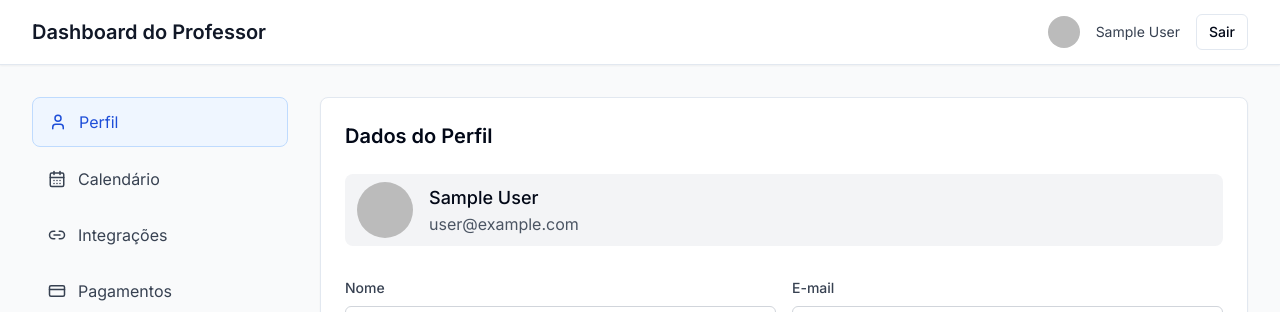
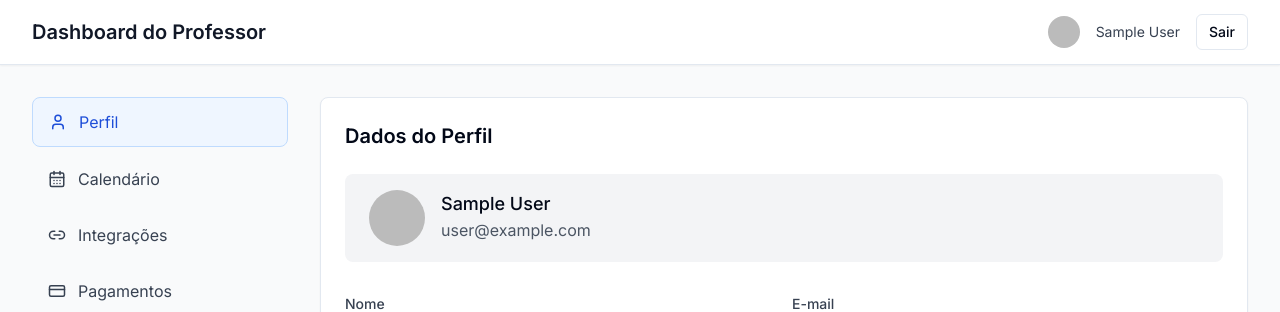
Before and after one commit to cbsalt/aula-magica-agendamento, a Next.js app: page /dashboard in a window 1280 px wide. Shown: the top 312 px of the page. Built offline with nearby package versions, Linux system fonts and the light colour scheme; no server answers; sample sign-in values are in the browser's storage.

Commit message:
loading profile with skeleton

```diff
--- a/src/components/Dashboard/ProfileSection.tsx
+++ b/src/components/Dashboard/ProfileSection.tsx
@@ -35,6 +35,8 @@ export const ProfileSection = () => {
     console.log("Saving profile:", formData);
   };
 
+  const loadingProfile = session?.user?.name;
+
   return (
     <Card>
       <CardContent className="p-6">
@@ -42,17 +44,29 @@ export const ProfileSection = () => {
         <div className="space-y-6">
           <FormProvider {...methods}>
             <div className="flex items-center space-x-4 bg-gray-100 px-3 py-2 rounded-lg">
-              {session?.user?.image && (
-                <img
-                  src={session.user.image}
-                  alt={session.user.name || ""}
-                  className="w-14 h-14 rounded-full"
-                />
+              {loadingProfile ? (
+                <div className="px-3 py-2 rounded-lg w-full flex flex-row align-items-center justify-content-center gap-4">
+                  <img
+                    src={session.user.image}
+                    alt={session.user.name || ""}
+                    className="w-14 h-14 rounded-full"
+                  />
+                  <div>
+                    <h3 className="text-lg font-medium">
+                      {session.user.name}
+                    </h3>
+                    <p className="text-gray-600">{session.user.email}</p>
+                  </div>
+                </div>
+              ) : (
+                <div className="px-3 py-2 rounded-lg w-full flex flex-row align-items-center justify-content-center gap-4">
+                  <div className="h-14 w-14 bg-gray-200 rounded-full animate-pulse" />
+                  <div className="flex flex-col gap-[0.5] w-full justify-center">
+                    <div className="h-4 bg-gray-200 rounded w-3/4 mb-2 animate-pulse" />
+                    <div className="h-4 bg-gray-200 rounded w-1/2 animate-pulse" />
+                  </div>
+                </div>
               )}
-              <div>
-                <h3 className="text-lg font-medium">{session?.user?.name}</h3>
-                <p className="text-gray-600">{session?.user?.email}</p>
-              </div>
             </div>
 
             <form onSubmit={methods.handleSubmit(handleSave)}>
```
